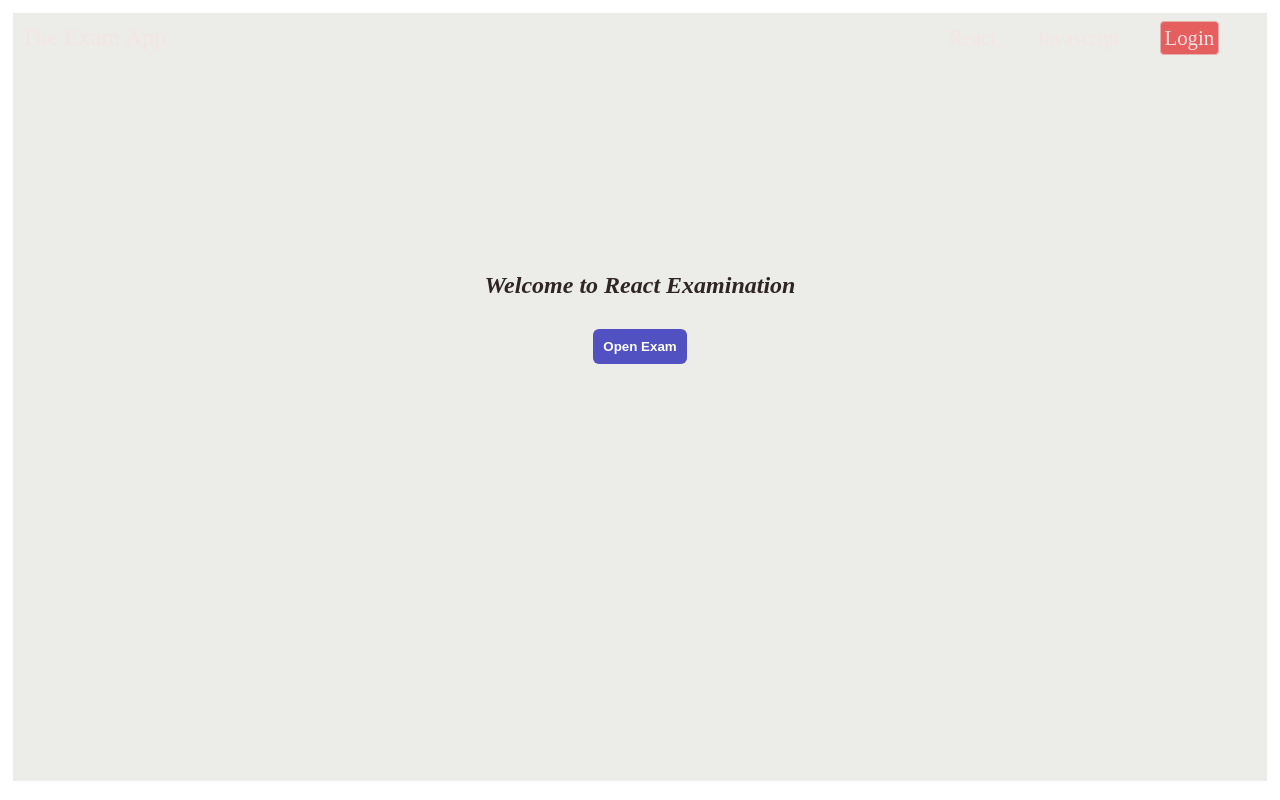
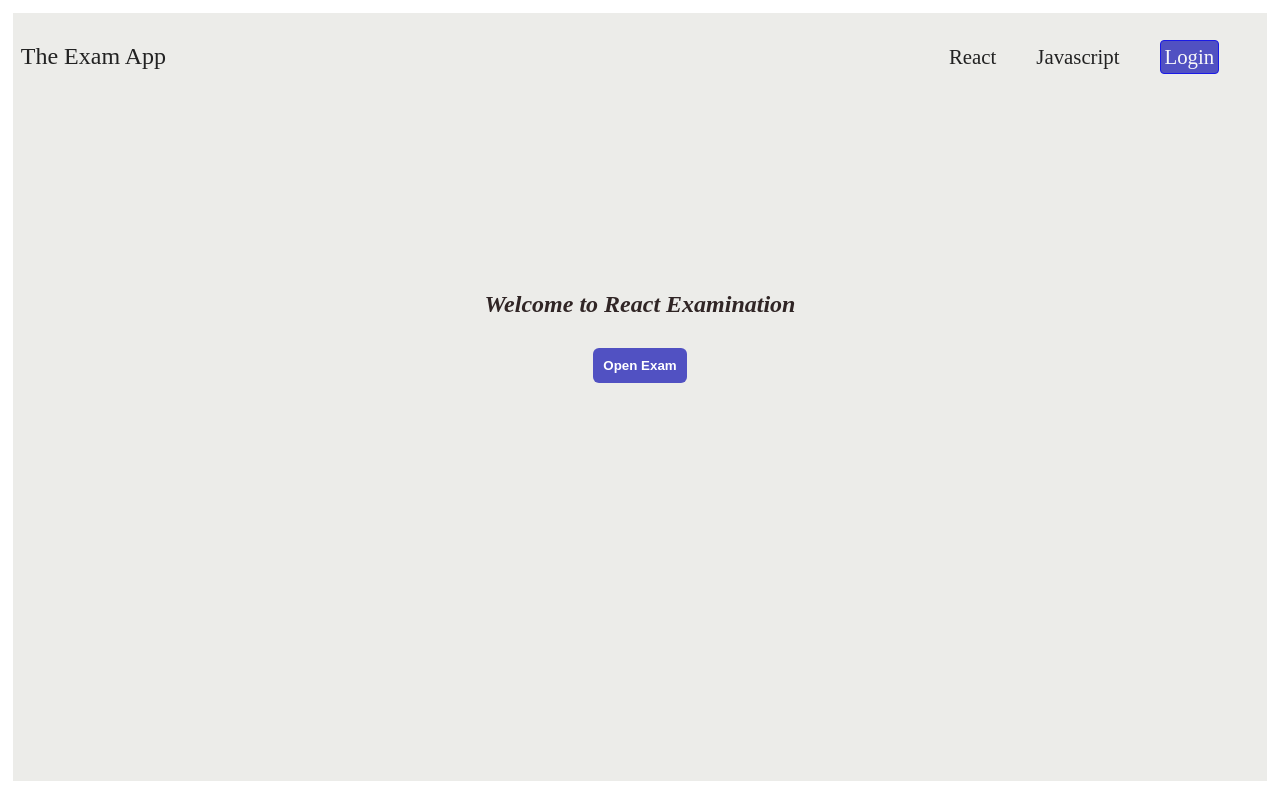
Before and after one commit to Bolaji87/Exam-app, a React (Vite) app: page / in a window 1280 px wide. Built offline with nearby package versions, Linux system fonts and the light colour scheme; data requests are answered from the project's data file.

Commit message:
feat:style Header

```diff
--- a/src/components/Header/Header.module.css
+++ b/src/components/Header/Header.module.css
@@ -1,4 +1,5 @@
 .nav {
+  padding-top: 1.2rem;
   display: flex;
   justify-content: space-between;
   align-items: center;
@@ -7,7 +8,7 @@
   z-index: 1000;
 }
 .nav h2 {
-  color: #f5e4e4;
+  color: #222;
   font-weight: 500;
   cursor: pointer;
 }
@@ -18,27 +19,33 @@
   gap: 2.5rem;
   align-items: center;
 }
-.custom-link {
+/* .custom-link {
   color: #fff;
-}
+} */
 .nav ul li {
   font-size: 1.3rem;
   font-weight: 500;
   text-transform: capitalize;
-  color: #fff;
 }
 
-.nav a {
+.custom-link a {
   text-decoration: none;
-  color: #f5e4e4;
+  color: #222;
 }
+/* .custom-link a:last-of-type {
+  color: #f8f8f8;
+} */
 .login {
-  background-color: rgb(230, 95, 95);
+  background-color: rgb(81, 81, 194);
   padding: 4px;
-  border: 1px solid rgb(231, 174, 174);
+  border: 1px solid rgb(26, 26, 230);
+  color: #f8f8f8;
   border-radius: 4px;
   -webkit-border-radius: 4px;
   -moz-border-radius: 4px;
   -ms-border-radius: 4px;
   -o-border-radius: 4px;
 }
+.login a {
+  color: #f8f8f8;
+}
```
